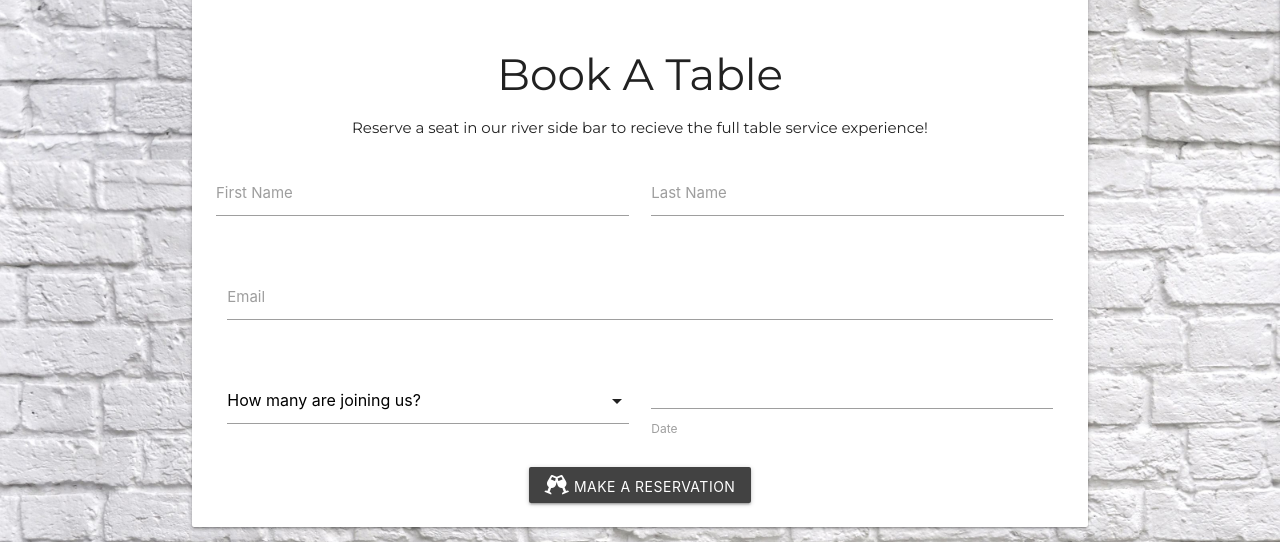
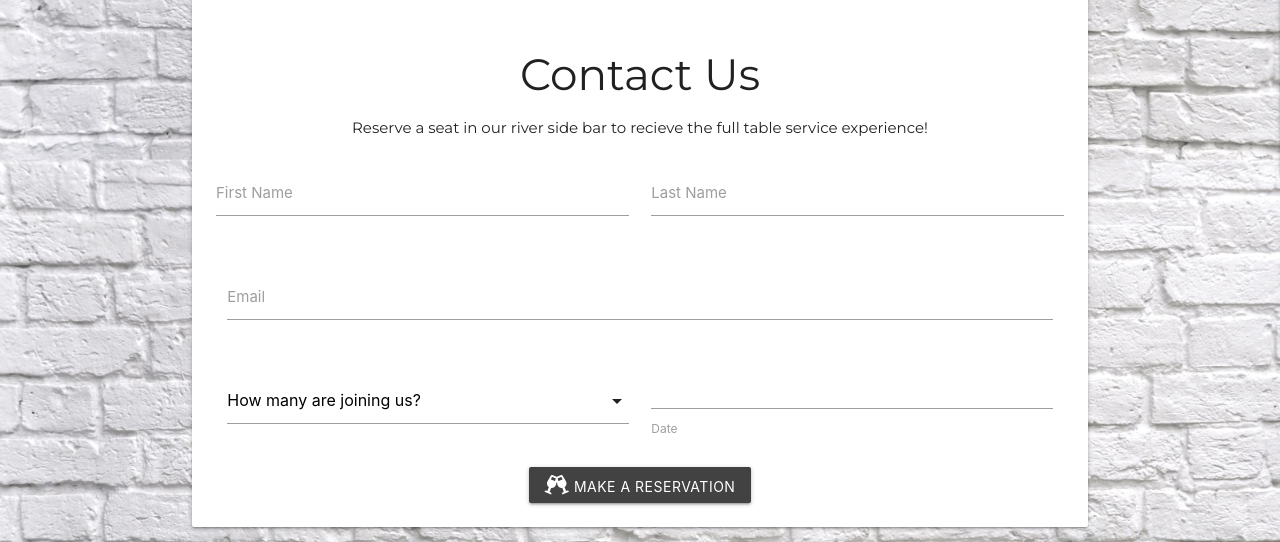
Before and after one commit to AmyKeedwell/3-Milestone-Project-OnTheRocks, a Flask app: page /location in a window 1280 px wide. Shown: the part 684-1226 px from the top of the page. Run offline with Flask 2, Linux system fonts and the light colour scheme; some libraries are stand-ins or nearby versions.

```diff
--- a/static/js/scripts.js
+++ b/static/js/scripts.js
@@ -1,22 +1,29 @@
  $(document).ready(function(){
      $('.sidenav').sidenav({edge: "right"});
   });
+
 
  $(document).ready(function(){
     $('.collapsible').collapsible();
   });
 
+
  $(document).ready(function(){
     $('select').formSelect();
   });
+
 
   $(document).ready(function(){
     $('.datepicker').datepicker();
   });
 
+
   $(document).ready(function(){
     $('.modal').modal();
   });
+
+
+
 
 function initMap() {
         const bristol = { lat: 51.45347, lng: -2.58818 };
@@ -28,85 +35,5 @@ function initMap() {
     const marker = new google.maps.Marker({
         position: bristol,
         map: map,
-         styles: [
-      { elementType: "geometry", stylers: [{ color: "#242f3e" }] },
-      { elementType: "labels.text.stroke", stylers: [{ color: "#242f3e" }] },
-      { elementType: "labels.text.fill", stylers: [{ color: "#746855" }] },
-      {
-        featureType: "administrative.locality",
-        elementType: "labels.text.fill",
-        stylers: [{ color: "#d59563" }],
-      },
-      {
-        featureType: "poi",
-        elementType: "labels.text.fill",
-        stylers: [{ color: "#d59563" }],
-      },
-      {
-        featureType: "poi.park",
-        elementType: "geometry",
-        stylers: [{ color: "#263c3f" }],
-      },
-      {
-        featureType: "poi.park",
-        elementType: "labels.text.fill",
-        stylers: [{ color: "#6b9a76" }],
-      },
-      {
-        featureType: "road",
-        elementType: "geometry",
-        stylers: [{ color: "#38414e" }],
-      },
-      {
-        featureType: "road",
-        elementType: "geometry.stroke",
-        stylers: [{ color: "#212a37" }],
-      },
-      {
-        featureType: "road",
-        elementType: "labels.text.fill",
-        stylers: [{ color: "#9ca5b3" }],
-      },
-      {
-        featureType: "road.highway",
-        elementType: "geometry",
-        stylers: [{ color: "#746855" }],
-      },
-      {
-        featureType: "road.highway",
-        elementType: "geometry.stroke",
-        stylers: [{ color: "#1f2835" }],
-      },
-      {
-        featureType: "road.highway",
-        elementType: "labels.text.fill",
-        stylers: [{ color: "#f3d19c" }],
-      },
-      {
-        featureType: "transit",
-        elementType: "geometry",
-        stylers: [{ color: "#2f3948" }],
-      },
-      {
-        featureType: "transit.station",
-        elementType: "labels.text.fill",
-        stylers: [{ color: "#d59563" }],
-      },
-      {
-        featureType: "water",
-        elementType: "geometry",
-        stylers: [{ color: "#17263c" }],
-      },
-      {
-        featureType: "water",
-        elementType: "labels.text.fill",
-        stylers: [{ color: "#515c6d" }],
-      },
-      {
-        featureType: "water",
-        elementType: "labels.text.stroke",
-        stylers: [{ color: "#17263c" }],
-      },
-    ],
   });
 }
--- a/templates/base.html
+++ b/templates/base.html
@@ -63,6 +63,7 @@
         {% endblock %}
     </main>
 
+<script type="text/javascript" src="https://cdn.jsdelivr.net/npm/emailjs-com@2/dist/email.min.js"></script>
 <script src="https://code.jquery.com/jquery-3.5.1.js" integrity="sha256-QWo7LDvxbWT2tbbQ97B53yJnYU3WhH/C8ycbRAkjPDc=" crossorigin="anonymous"></script>
 <script src="https://cdnjs.cloudflare.com/ajax/libs/materialize/1.0.0/js/materialize.min.js"></script>
 <script async defer src="https://maps.googleapis.com/maps/api/js?key=AIzaSyD6c6vXtzTBGL6gaYFSmZ0N6I09pjY6YWk&callback=initMap&libraries=&v=weekly"></script>
--- a/templates/location.html
+++ b/templates/location.html
@@ -5,7 +5,7 @@
     <h2 class="center-align">Find us here!</h2>
     <div id="map"></div>
     <br>
-    <h3 class="text center-align">Book A Table</h3>
+    <h3 class="text center-align">Contact Us</h3>
     <p class="center-align text">Reserve a seat in our river side bar to recieve the full table service experience!</p>
 
     <form class="col s12">
```
Also changed, not shown: README.md, templates/recipes.html (line endings or trailing spaces).
